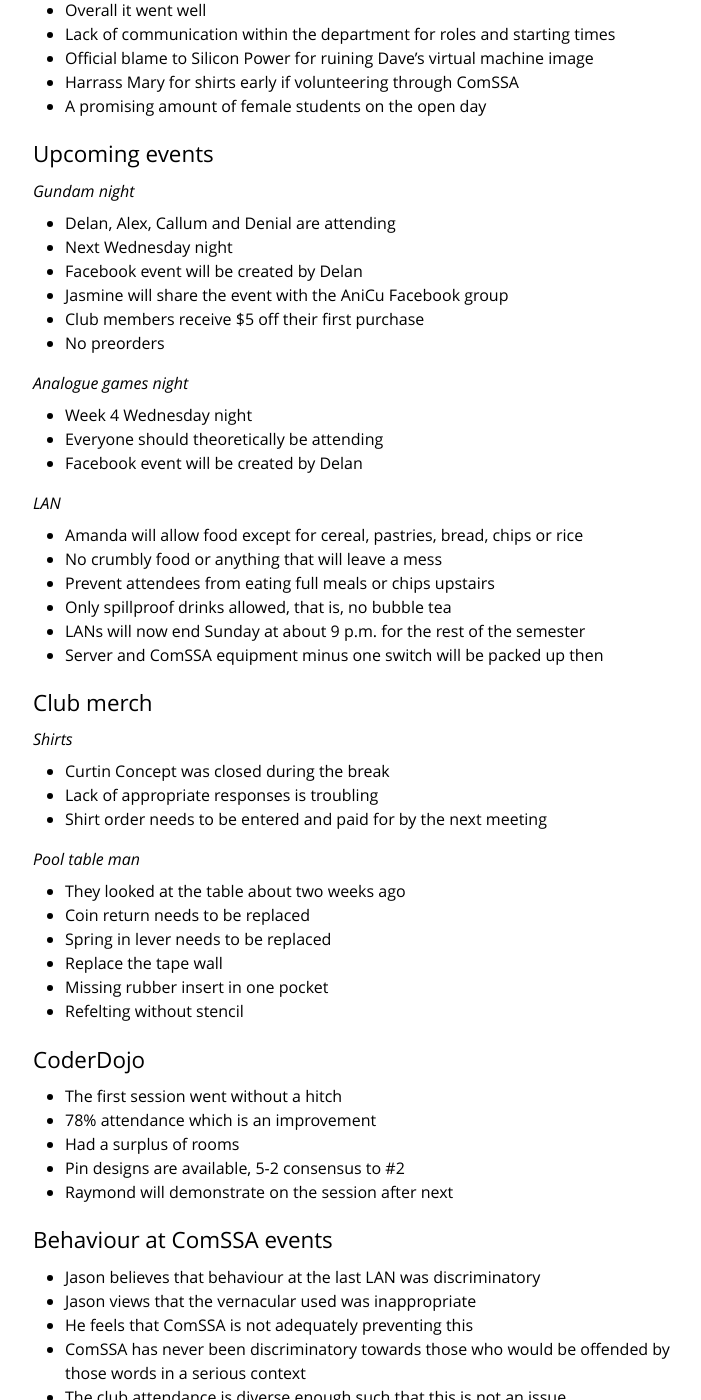
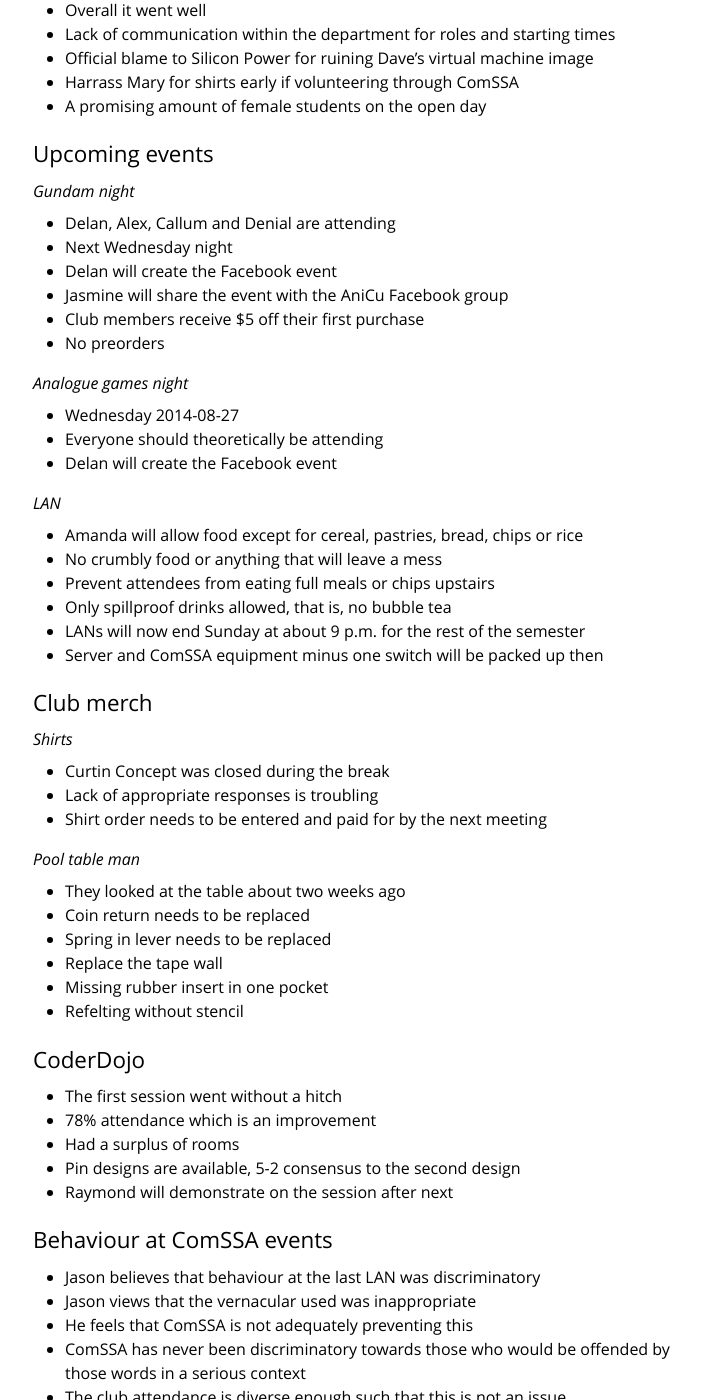
Before and after one commit to ComSSA/www.comssa.org.au, a Jekyll site: the page built from minutes/2014-08-06/index.md, in a window 1280 px wide and 1400 px high, scrolled down 1055 px. Shown: the whole window, without its empty margins (287-988 px from the left). Built offline with Jekyll 4.4.1, drawn with Linux system fonts in a browser that asks for light colours; some of the changed text lies outside the part shown.

Commit message:
general cleanup of last minutes

```diff
--- a/minutes/2014-08-06/index.md
+++ b/minutes/2014-08-06/index.md
@@ -56,16 +56,16 @@ title: Minutes for 2014-08-06
 
   * Delan, Alex, Callum and Denial are attending
   * Next Wednesday night
-  * Facebook event will be created by Delan
+  * Delan will create the Facebook event
   * Jasmine will share the event with the AniCu Facebook group
   * Club members receive $5 off their first purchase
   * No preorders
 
 ### Analogue games night
 
-  * Week 4 Wednesday night
+  * Wednesday 2014-08-27
   * Everyone should theoretically be attending
-  * Facebook event will be created by Delan
+  * Delan will create the Facebook event
 
 ### LAN
 
@@ -98,7 +98,7 @@ title: Minutes for 2014-08-06
   * The first session went without a hitch
   * 78% attendance which is an improvement
   * Had a surplus of rooms
-  * Pin designs are available, 5-2 consensus to #2
+  * Pin designs are available, 5-2 consensus to the second design
   * Raymond will demonstrate on the session after next
 
 ## Behaviour at ComSSA events
@@ -137,9 +137,9 @@ title: Minutes for 2014-08-06
 
 ## Quiz night
 
-  * Delan, Alex and Kieran have submitted our main sections only
+  * Delan, Alex and Kieran have submitted their main sections only
   * Everyone needs to submit their main and special questions
-  * The slide deck will be created by Delan
+  * Delan will create the slide deck
   * Callum will tentatively MC the quiz night
 
 ## PMH server
@@ -170,7 +170,7 @@ title: Minutes for 2014-08-06
 
 ### AGM
 
-  * Wednesday October 15th
+  * Wednesday 2014-10-15
   * Ground floor of pavilion is taken
   * We may ask Guild through Bec for a venue booking
   * Open up nominations a month beforehand
```
